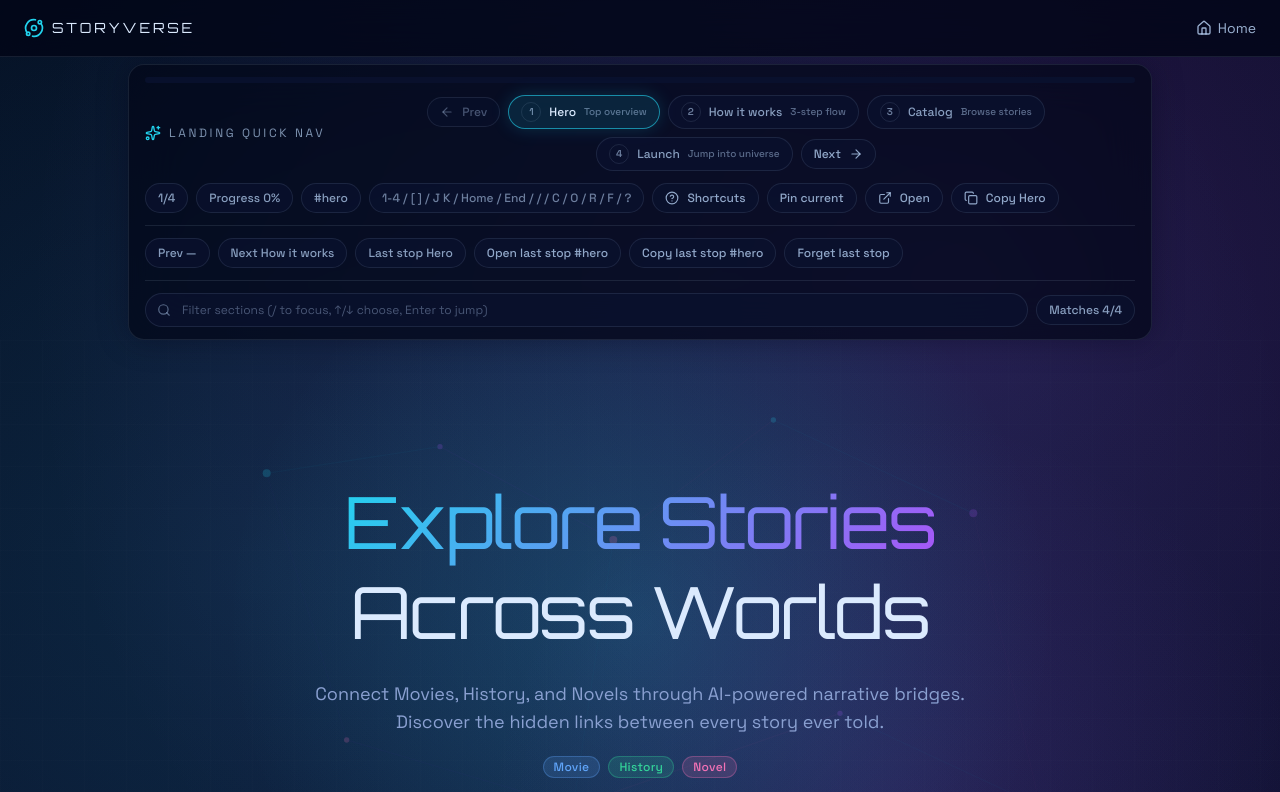
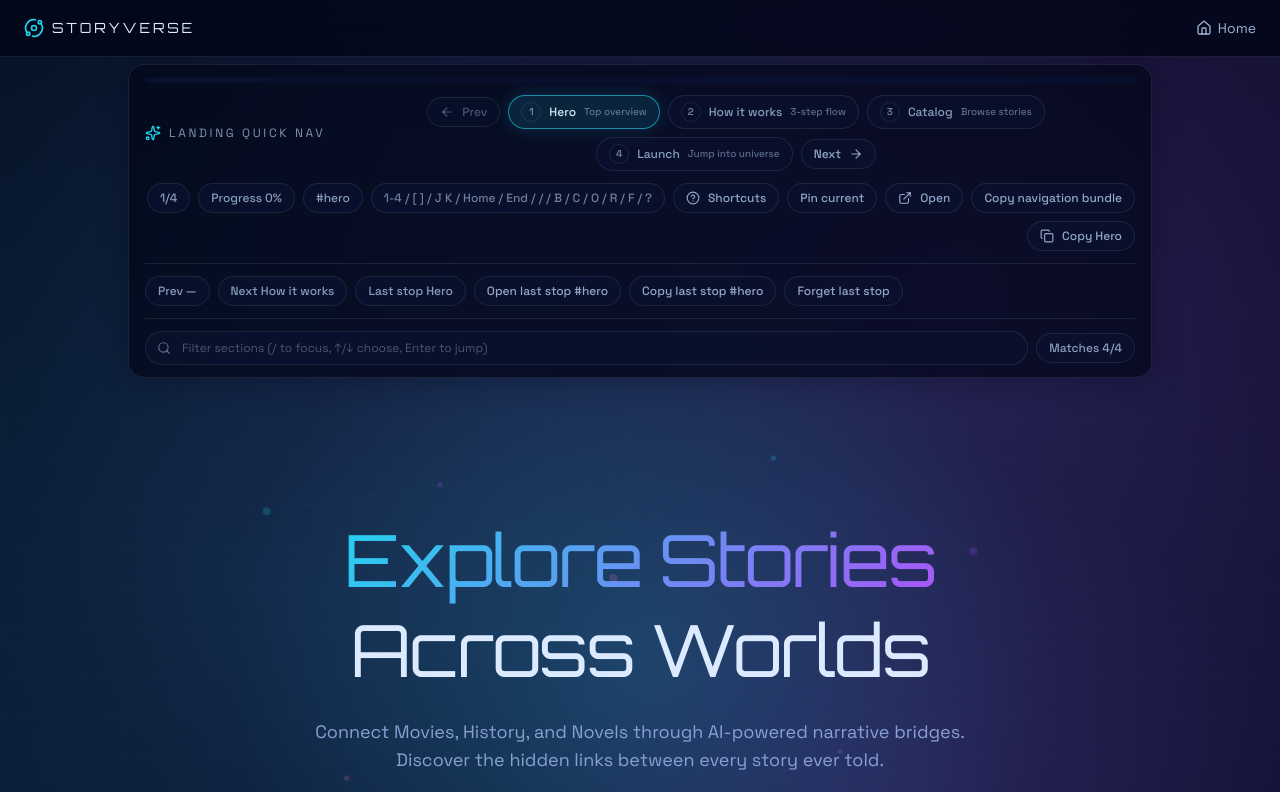
Before and after one commit to MosslandOpenDevs/StoryVerse, a Next.js app in the folder storyverse-web/: page / in a window 1280 px wide. Shown: the top 792 px of the page. Built offline with nearby package versions, Linux system fonts and the light colour scheme.

Commit message:
feat(marketing): add landing navigation bundles copy shortcuts

```diff
--- a/storyverse-web/src/components/marketing/MarketingQuickNav.tsx
+++ b/storyverse-web/src/components/marketing/MarketingQuickNav.tsx
@@ -152,6 +152,7 @@ async function copyShortcutGuide() {
     "Esc → Clear the filter or close the guide",
     "C → Copy the direct link for the current section",
     "O → Open the direct link for the current section in a new tab",
+    "B → Copy the reusable navigation bundle",
     "R → Resume the last saved section",
     "F → Pin or unpin the current section",
     "5-8 → Jump to pinned sections",
@@ -195,6 +196,40 @@ async function copyPinnedResultsBundle(sections: MarketingSection[]) {
   await navigator.clipboard.writeText(lines.join("\n"));
 }
 
+async function copyNavigationBundle({
+  activeSection,
+  resumeSection,
+  pinnedSections,
+  recentTrailSections,
+}: {
+  activeSection: MarketingSection | null;
+  resumeSection: MarketingSection | null;
+  pinnedSections: MarketingSection[];
+  recentTrailSections: MarketingSection[];
+}) {
+  const lines = [
+    "StoryVerse landing navigation bundle",
+    "",
+    `Current section: ${activeSection ? `${activeSection.label} (${buildAnchorUrl(activeSection.id)})` : "Top"}`,
+    `Last stop: ${resumeSection ? `${resumeSection.label} (${buildAnchorUrl(resumeSection.id)})` : "—"}`,
+    "",
+    "Pinned sections:",
+    ...(pinnedSections.length
+      ? pinnedSections.map((section, index) => `${index + 1}. ${section.label} (${buildAnchorUrl(section.id)})`)
+      : ["—"]),
+    "",
+    "Recent trail:",
+    ...(recentTrailSections.length
+      ? recentTrailSections.map((section, index) => `${index + 1}. ${section.label} (${buildAnchorUrl(section.id)})`)
+      : ["—"]),
+    "",
+    "All direct jumps:",
+    ...SECTIONS.map((section, index) => `${index + 1} → ${section.label} (${buildAnchorUrl(section.id)})`),
+  ];
+
+  await navigator.clipboard.writeText(lines.join("\n"));
+}
+
 async function copyRecentTrailBundle(sections: MarketingSection[]) {
   const lines = [
     "StoryVerse recent landing quick-nav trail",
@@ -209,6 +244,30 @@ async function copyRecentTrailBundle(sections: MarketingSection[]) {
   await navigator.clipboard.writeText(lines.join("\n"));
 }
 
+async function copyRescueBundle({
+  query,
+  activeSection,
+  fallbackSections,
+}: {
+  query: string;
+  activeSection: MarketingSection | null;
+  fallbackSections: MarketingSection[];
+}) {
+  const lines = [
+    "StoryVerse rescue landing quick-nav bundle",
+    "",
+    `Missed filter: ${query || "—"}`,
+    `Current section: ${activeSection ? `${activeSection.label} (${buildAnchorUrl(activeSection.id)})` : "Top"}`,
+    "",
+    "Suggested recovery jumps:",
+    ...(fallbackSections.length
+      ? fallbackSections.map((section, index) => `${index + 1}. ${section.label} (${buildAnchorUrl(section.id)})`)
+      : ["No recovery jumps saved yet."]),
+  ];
+
+  await navigator.clipboard.writeText(lines.join("\n"));
+}
+
 function loadRecentTrail() {
   if (typeof window === "undefined") {
     return [] as string[];
@@ -324,6 +383,8 @@ export function MarketingQuickNav() {
   const [recentTrail, setRecentTrail] = useState<string[]>([]);
   const [pinnedSections, setPinnedSections] = useState<string[]>([]);
   const [copyState, setCopyState] = useState<"idle" | "done" | "error">("idle");
+  const [navigationBundleCopyState, setNavigationBundleCopyState] = useState<"idle" | "done" | "error">("idle");
+  const [rescueBundleCopyState, setRescueBundleCopyState] = useState<"idle" | "done" | "error">("idle");
   const [shortcutGuideOpen, setShortcutGuideOpen] = useState(false);
   const [shortcutGuideCopyState, setShortcutGuideCopyState] = useState<"idle" | "done" | "error">("idle");
   const [filteredResultsCopyState, setFilteredResultsCopyState] = useState<"idle" | "done" | "error">("idle");
@@ -331,6 +392,8 @@ export function MarketingQuickNav() {
   const [selectedFilteredIndex, setSelectedFilteredIndex] = useState(0);
   const [showAllFilteredResults, setShowAllFilteredResults] = useState(false);
   const clearCopyStateTimeoutRef = useRef<number | null>(null);
+  const clearNavigationBundleCopyStateTimeoutRef = useRef<number | null>(null);
+  const clearRescueBundleCopyStateTimeoutRef = useRef<number | null>(null);
   const clearShortcutGuideCopyStateTimeoutRef = useRef<number | null>(null);
   const clearFilteredResultsCopyStateTimeoutRef = useRef<number | null>(null);
   const searchInputRef = useRef<HTMLInputElement | null>(null);
@@ -521,6 +584,44 @@ export function MarketingQuickNav() {
   }, [copyState]);
 
   useEffect(() => {
+    if (navigationBundleCopyState === "idle") return;
+
+    if (clearNavigationBundleCopyStateTimeoutRef.current !== null) {
+      window.clearTimeout(clearNavigationBundleCopyStateTimeoutRef.current);
+    }
+
+    clearNavigationBundleCopyStateTimeoutRef.current = window.setTimeout(
+      () => setNavigationBundleCopyState("idle"),
+      navigationBundleCopyState === "done" ? 1800 : 2200,
+    );
+
+    return () => {
+      if (clearNavigationBundleCopyStateTimeoutRef.current !== null) {
+        window.clearTimeout(clearNavigationBundleCopyStateTimeoutRef.current);
+      }
+    };
+  }, [navigationBundleCopyState]);
+
+  useEffect(() => {
+    if (rescueBundleCopyState === "idle") return;
+
+    if (clearRescueBundleCopyStateTimeoutRef.current !== null) {
+      window.clearTimeout(clearRescueBundleCopyStateTimeoutRef.current);
+    }
+
+    clearRescueBundleCopyStateTimeoutRef.current = window.setTimeout(
+      () => setRescueBundleCopyState("idle"),
+      rescueBundleCopyState === "done" ? 1800 : 2200,
+    );
+
+    return () => {
+      if (clearRescueBundleCopyStateTimeoutRef.current !== null) {
+        window.clearTimeout(clearRescueBundleCopyStateTimeoutRef.current);
+      }
+    };
+  }, [rescueBundleCopyState]);
+
+  useEffect(() => {
     if (shortcutGuideCopyState === "idle") return;
 
     if (clearShortcutGuideCopyStateTimeoutRef.current !== null) {
@@ -717,6 +818,22 @@ export function MarketingQuickNav() {
         return;
       }
 
+      if (event.key.toLowerCase() === "b") {
+        event.preventDefault();
+        const pinnedSectionItemsForBundle = pinnedSections
+          .map((sectionId) => SECTIONS.find((section) => section.id === sectionId) ?? null)
+          .filter((section): section is MarketingSection => Boolean(section));
+        copyNavigationBundle({
+          activeSection,
+          resumeSection,
+          pinnedSections: pinnedSectionItemsForBundle,
+          recentTrailSections,
+        })
+          .then(() => setNavigationBundleCopyState("done"))
+          .catch(() => setNavigationBundleCopyState("error"));
+        return;
+      }
+
       if (event.key.toLowerCase() === "r" && resumeId) {
         event.preventDefault();
         if (!jumpToSection(resumeId)) return;
@@ -755,7 +872,7 @@ export function MarketingQuickNav() {
 
     window.addEventListener("keydown", handleKeyDown);
     return () => window.removeEventListener("keydown", handleKeyDown);
-  }, [activeIndex, activeSection.id, canJumpNext, canJumpPrev, filteredSections, pinnedSections, recentTrail, recentTrailSections, resumeId, searchQuery, selectedFilteredSection, shortcutGuideOpen, togglePinnedSection]);
+  }, [activeIndex, activeSection, canJumpNext, canJumpPrev, filteredSections, pinnedSections, recentTrail, recentTrailSections, resumeId, resumeSection, searchQuery, selectedFilteredSection, shortcutGuideOpen, togglePinnedSection]);
 
   const pinnedSectionItems = pinnedSections
     .map((sectionId) => SECTIONS.find((section) => section.id === sectionId) ?? null)
@@ -892,7 +1009,7 @@ export function MarketingQuickNav() {
             </span>
 
             <span className="hidden items-center rounded-full border border-cosmos-200/10 bg-cosmos-900/70 px-3 py-1.5 text-xs font-medium text-cosmos-200/55 sm:inline-flex">
-              1-4 / [ ] / J K / Home / End / / / C / O / R / F / ?
+              1-4 / [ ] / J K / Home / End / / / B / C / O / R / F / ?
             </span>
 
             <button
@@ -937,6 +1054,28 @@ export function MarketingQuickNav() {
             >
               <ExternalLink className="h-3.5 w-3.5" />
               Open
+            </button>
+
+            <button
+              type="button"
+              onClick={() => {
+                copyNavigationBundle({
+                  activeSection,
+                  resumeSection,
+                  pinnedSections: pinnedSectionItems,
+                  recentTrailSections,
+                })
+                  .then(() => setNavigationBundleCopyState("done"))
+                  .catch(() => setNavigationBundleCopyState("error"));
+              }}
+              className="inline-flex items-center gap-2 rounded-full border border-cosmos-200/10 bg-cosmos-900/70 px-3 py-1.5 text-xs font-medium text-cosmos-200/75 transition-colors hover:border-neon-cyan/35 hover:text-cosmos-100"
+              title="Copy reusable navigation bundle"
+            >
+              {navigationBundleCopyState === "done"
+                ? "Bundle copied"
+                : navigationBundleCopyState === "error"
+                  ? "Copy failed"
+                  : "Copy navigation bundle"}
             </button>
 
             <button
@@ -1256,6 +1395,28 @@ export function MarketingQuickNav() {
                 })}
               </div>
             ) : null}
+              <div className="flex flex-wrap items-center gap-2">
+                <button
+                  type="button"
+                  onClick={() => {
+                    copyRescueBundle({
+                      query: searchQuery.trim(),
+                      activeSection,
+                      fallbackSections,
+                    })
+                      .then(() => setRescueBundleCopyState("done"))
+                      .catch(() => setRescueBundleCopyState("error"));
+                  }}
+                  className="inline-flex items-center gap-2 rounded-full border border-cosmos-200/10 bg-cosmos-900/70 px-3 py-1.5 text-xs font-medium text-cosmos-200/75 transition-colors hover:border-neon-cyan/35 hover:text-cosmos-100"
+                  title={`Copy rescue bundle for ${fallbackSections.length} fallback sections`}
+                >
+                  {rescueBundleCopyState === "done"
+                    ? `Copied rescue bundle (${fallbackSections.length})`
+                    : rescueBundleCopyState === "error"
+                      ? "Copy failed"
+                      : `Copy rescue bundle (${fallbackSections.length})`}
+                </button>
+              </div>
           </div>
         ) : null}
 
@@ -1299,6 +1460,7 @@ export function MarketingQuickNav() {
               <span className="inline-flex items-center rounded-full border border-cosmos-200/10 bg-cosmos-900/70 px-3 py-1.5 font-medium">↑ / ↓ select</span>
               <span className="inline-flex items-center rounded-full border border-cosmos-200/10 bg-cosmos-900/70 px-3 py-1.5 font-medium">Enter jump selected</span>
               <span className="inline-flex items-center rounded-full border border-cosmos-200/10 bg-cosmos-900/70 px-3 py-1.5 font-medium">Esc clear or close</span>
+              <span className="inline-flex items-center rounded-full border border-cosmos-200/10 bg-cosmos-900/70 px-3 py-1.5 font-medium">B copy navigation bundle</span>
               <span className="inline-flex items-center rounded-full border border-cosmos-200/10 bg-cosmos-900/70 px-3 py-1.5 font-medium">C copy current</span>
               <span className="inline-flex items-center rounded-full border border-cosmos-200/10 bg-cosmos-900/70 px-3 py-1.5 font-medium">O open current</span>
               <span className="inline-flex items-center rounded-full border border-cosmos-200/10 bg-cosmos-900/70 px-3 py-1.5 font-medium">R resume last stop</span>
```
